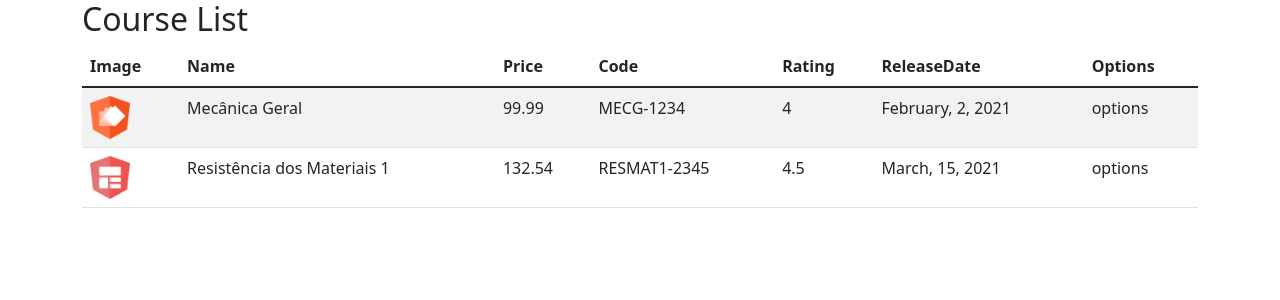
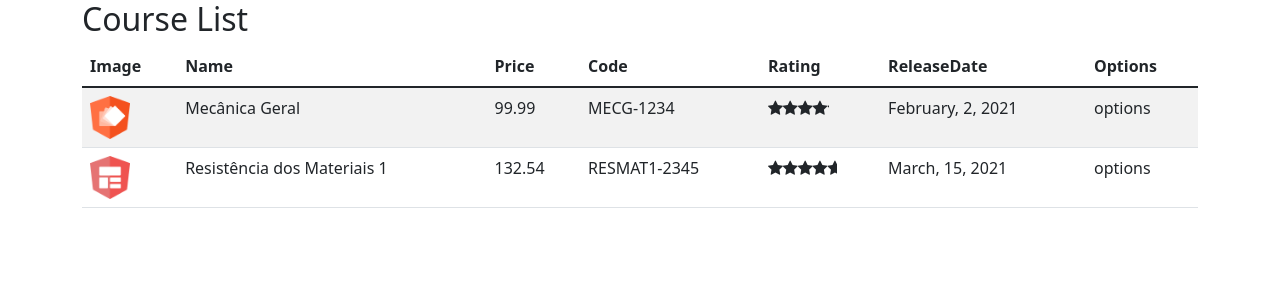
Before and after one commit to jonatasrossetto/Dio_Philips_Fullstack_Developer_mar22, an Angular app in the folder Introducao Angular/course-manager/: page / in a window 1280 px wide. Shown: the top 300 px of the page. Built offline with nearby package versions, Linux system fonts and the light colour scheme.

Commit message:
update 29-04-2022b

```diff
--- a/Introducao Angular/course-manager/package.json
+++ b/Introducao Angular/course-manager/package.json
@@ -19,6 +19,7 @@
     "@angular/platform-browser-dynamic": "~13.3.0",
     "@angular/router": "~13.3.0",
     "bootstrap": "^5.1.3",
+    "font-awesome": "^4.7.0",
     "rxjs": "~7.5.0",
     "tslib": "^2.3.0",
     "zone.js": "~0.11.4"
--- a/Introducao Angular/course-manager/src/app/app.module.ts
+++ b/Introducao Angular/course-manager/src/app/app.module.ts
@@ -4,11 +4,13 @@
 
 import { AppComponent } from './app.component';
 import { CourseListComponent } from './courses/course-list.component';
+import { StarComponent } from './star/star.component';
 
 @NgModule({
   declarations: [
     AppComponent,
-    CourseListComponent
+    CourseListComponent,
+    StarComponent
   ],
   imports: [
     BrowserModule,
--- a/Introducao Angular/course-manager/src/app/courses/course-list.component.html
+++ b/Introducao Angular/course-manager/src/app/courses/course-list.component.html
@@ -19,7 +19,10 @@
             <td>{{course.name}}</td>
             <td>{{course.price}}</td>
             <td>{{course.code}}</td>
-            <td>{{course.rating}}</td>
+            <td>
+                <!-- {{course.rating}} -->
+                <app-star [rating]="course.rating"></app-star>
+            </td>
             <td>{{course.releaseDate}}</td>
             <td>options</td>
 
--- /dev/null
+++ b/Introducao Angular/course-manager/src/app/star/star.component.css
@@ -0,0 +1,3 @@
+.crop {
+    overflow: hidden;
+}
--- /dev/null
+++ b/Introducao Angular/course-manager/src/app/star/star.component.html
@@ -0,0 +1,9 @@
+<div class="crop" [style.width.px]="starWidth" [title]="rating">
+    <div style="width:100px" >
+        <span class="fa fa-star"></span>
+        <span class="fa fa-star"></span>
+        <span class="fa fa-star"></span>
+        <span class="fa fa-star"></span>
+        <span class="fa fa-star"></span>
+    </div>
+</div>
--- a/Introducao Angular/course-manager/src/app/star/star.component.ts
+++ b/Introducao Angular/course-manager/src/app/star/star.component.ts
@@ -0,0 +1,21 @@
+import { Component, Input, OnChanges } from "@angular/core";
+
+@Component({
+    selector: 'app-star',
+    templateUrl: './star.component.html',
+    styleUrls: ['./star.component.css']
+})
+
+export class StarComponent implements OnChanges {
+
+    @Input()
+    rating: number = 0;
+
+    starWidth: number;
+
+    ngOnChanges(): void {
+        this.starWidth = this.rating*15.3;
+
+    }
+
+}
--- a/Introducao Angular/course-manager/src/styles.css
+++ b/Introducao Angular/course-manager/src/styles.css
@@ -1,2 +1,3 @@
 /* You can add global styles to this file, and also import other style files */
-@import '~bootstrap/dist/css/bootstrap.min.css'
+@import '~bootstrap/dist/css/bootstrap.min.css';
+@import '~font-awesome/css/font-awesome.css'
```
Also changed, not shown: 2 other files (tests, documents, lock files or other folders).
